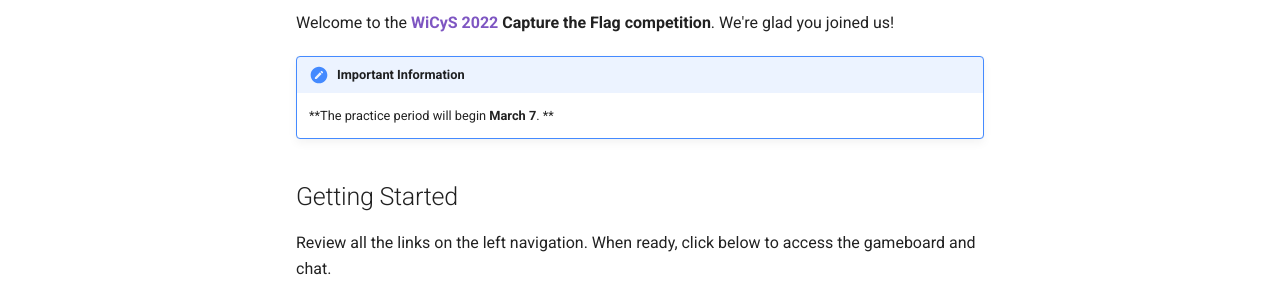
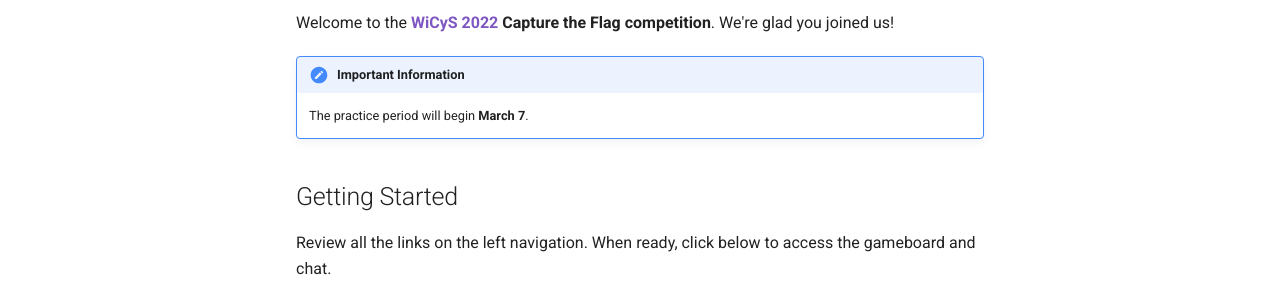
Before and after one commit to sei-mkaar/wictf-web, an MkDocs documentation site: the page built from docs/index.md, in a window 1280 px wide and 1009 px high. Shown: the part 380-676 px from the top of the window. Built offline with MkDocs 1.6.1 and Material for MkDocs 9.7.7, drawn with Linux system fonts in a browser that asks for light colours.

```diff
--- a/docs/index.md
+++ b/docs/index.md
@@ -6,7 +6,7 @@ Welcome to the **[WiCyS 2022](https://www.wicys.org/events/wicys-2022/) Capture
 
 !!! help "Important Information"
 
-    **The practice period will begin **March 7**. **
+    The practice period will begin **March 7**.
 
 
 ## Getting Started
```
